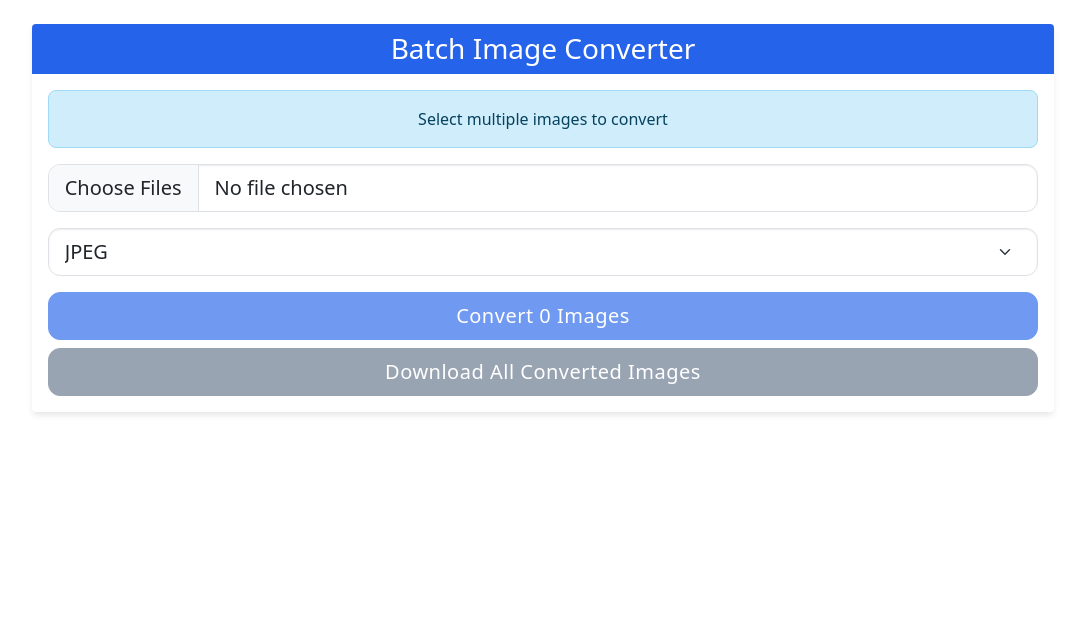
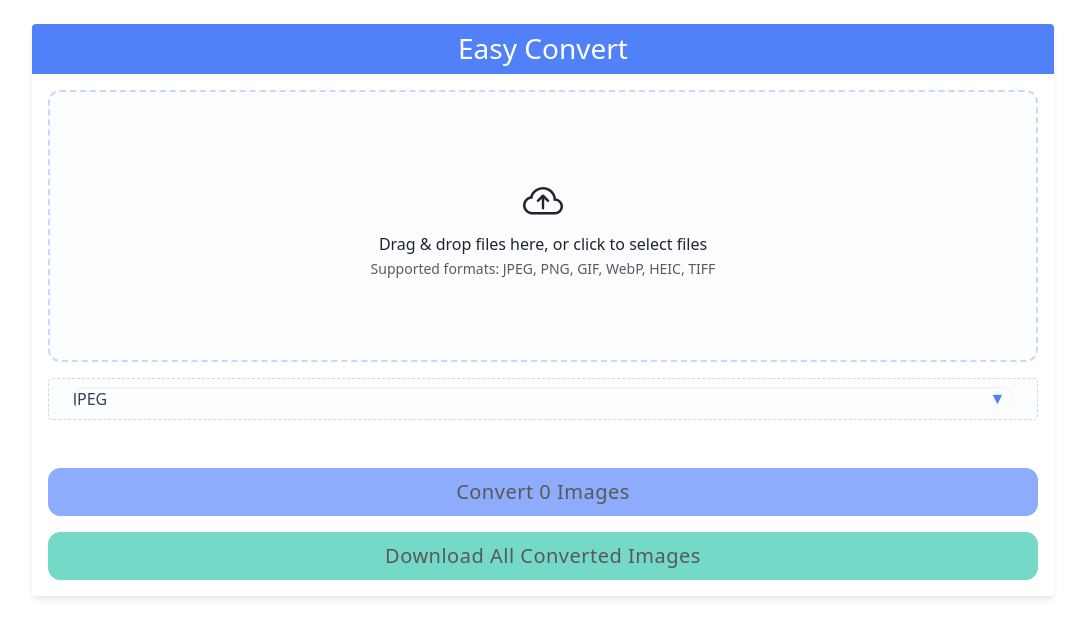
Before and after one commit to AlexMold/gribcov, a Next.js app in the folder apps/photo-converter/: page / in a window 1280 px wide. Shown: the top 638 px of the page, without its empty margins (97-1182 px from the left). Built offline with nearby package versions, Linux system fonts and the light colour scheme.

Commit message:
feat: dropzone

```diff
--- a/apps/photo-converter/package.json
+++ b/apps/photo-converter/package.json
@@ -10,7 +10,9 @@
   },
   "dependencies": {
     "@gribcov/shared": "*",
+    "@types/react-dropzone": "^5.1.0",
     "bootstrap": "^5.3.3",
+    "bootstrap-icons": "^1.11.3",
     "file-saver": "^2.0.5",
     "gifshot": "^0.4.5",
     "heic2any": "^0.0.4",
@@ -19,6 +21,7 @@
     "react": "^18",
     "react-bootstrap": "^2.10.9",
     "react-dom": "^18",
+    "react-dropzone": "^14.3.8",
     "sass": "^1.86.0",
     "utif": "^3.1.0"
   },
--- a/apps/photo-converter/src/components/converter/converter.scss
+++ b/apps/photo-converter/src/components/converter/converter.scss
@@ -1,3 +1,5 @@
+@import "../../styles/variables";
+
 .max-width-100 {
     width: 100%;
     height: 200px;
@@ -14,3 +16,121 @@
     min-height: 300px;
     /* Should match max-height of images */
 }
+
+.dropzone-area {
+    border: 2px dashed rgba($primary, 0.3);
+    border-radius: $border-radius-lg;
+    background-color: rgba($primary, 0.02);
+    transition: all 0.3s ease;
+    cursor: pointer;
+    padding: 2rem;
+    min-height: 200px;
+    display: flex;
+    align-items: center;
+    justify-content: center;
+
+    &:hover {
+        border-color: $primary;
+        background-color: rgba($primary, 0.05);
+    }
+
+    &.active {
+        border-color: $success;
+        background-color: rgba($success, 0.05);
+
+        .drag-active {
+            color: $success;
+
+            i {
+                color: $success;
+                transform: translateY(-5px);
+            }
+        }
+    }
+
+    .upload-content {
+        text-align: center;
+
+        i {
+            font-size: 3rem;
+            color: $primary;
+            margin-bottom: 1rem;
+            transition: transform 0.3s ease;
+        }
+
+        .upload-title {
+            font-size: 1.25rem;
+            font-weight: 500;
+            color: map-get($theme-colors, "gray-700");
+            margin-bottom: 0.5rem;
+        }
+
+        .upload-subtitle {
+            color: map-get($theme-colors, "gray-600");
+            font-size: 0.875rem;
+        }
+
+        .supported-formats {
+            color: map-get($theme-colors, "gray-500");
+            font-size: 0.75rem;
+            margin-top: 1rem;
+        }
+    }
+}
+
+// Use a wrapper around the Form.Select
+.select-area {
+  border: 1px dashed rgba($primary, 0.3);
+  border-radius: $border-radius-s;
+  background-color: rgba($primary, 0.02);
+  transition: all 0.1s ease;
+  cursor: pointer;
+  position: relative;
+  padding: 0.5rem 1.5rem;
+  margin-bottom: 1.5rem;
+
+  // Hover effects similar to dropzone
+  &:hover {
+    border-color: $primary;
+    background-color: rgba($primary, 0.05);
+  }
+
+  // Make the select fill the wrapper
+  select {
+    background: transparent;
+    border: none;
+    outline: none;
+    width: 100%;
+    padding: 0;
+    font-size: 1rem;
+    color: map-get($theme-colors, "gray-700");
+    cursor: pointer;
+
+    // Remove default arrow, add custom icon if desired
+    -webkit-appearance: none;
+    -moz-appearance: none;
+    background-image: none;
+  }
+
+  // Optional: style a custom arrow icon
+  &::after {
+    content: '▼'; // Native Unicode arrow
+    position: absolute;
+    color: $primary;
+    right: 2rem;
+    top: 50%;
+    transform: translateY(-50%);
+    pointer-events: none;
+    font-family: sans-serif; // Use a standard font family
+  }
+}
+
+.remove-btn-image {
+    position: absolute;
+    top: .6rem;
+    right: .6rem;
+}
+
+.card-image {
+    padding: 1.6rem;
+}
--- a/apps/photo-converter/src/components/converter/index.tsx
+++ b/apps/photo-converter/src/components/converter/index.tsx
@@ -15,7 +15,10 @@ import {
   Alert,
   Card,
   Image as BootstrapImage,
+  Modal
 } from "react-bootstrap";
+import { useDropzone } from 'react-dropzone';
+import './converter.scss';
 
 interface ImageFile {
   file: File;
@@ -42,18 +45,25 @@ export const Converter: React.FC = () => {
   const [isUploading, setIsUploading] = useState(false);
   const [uploadProgress, setUploadProgress] = useState(0);
   const [gifPreview, setGifPreview] = useState<string | null>(null);
+  const [selectedImage, setSelectedImage] = useState<string | null>(null);
 
-  const handleFileChange = async (event: React.ChangeEvent<HTMLInputElement>) => {
-    if (event.target.files) {
+  const handleOpenModal = (url: string) => {
+    setSelectedImage(url);
+  };
+
+  const handleCloseModal = () => {
+    setSelectedImage(null);
+  };
+
+  const onDrop = async (acceptedFiles: File[]) => {
     setIsUploading(true);
     setUploadProgress(0);
 
-      const files = Array.from(event.target.files);
-      const total = files.length;
+    const total = acceptedFiles.length;
     let completed = 0;
 
     const newFiles = await Promise.all(
-        files.map(async (file) => {
+      acceptedFiles.map(async (file) => {
         const fileExtension = file.name.split('.').pop()?.toLowerCase();
 
         try {
@@ -92,8 +102,15 @@ export const Converter: React.FC = () => {
     setImages(prev => [...prev, ...newFiles]);
     setIsUploading(false);
     setUploadProgress(0);
-    }
   };
+
+  const { getRootProps, getInputProps, isDragActive } = useDropzone({
+    onDrop,
+    accept: {
+      'image/*': ['.jpg', '.jpeg', '.png', '.gif', '.webp', '.heic', '.heif', '.tiff', '.tif']
+    },
+    multiple: true
+  });
 
   const convertImages = async () => {
     setIsConverting(true);
@@ -180,7 +197,8 @@ export const Converter: React.FC = () => {
         ctx.putImageData(imageData, 0, 0);
       }
       blob = await new Promise<Blob | null>((resolve) => {
-        canvas.toBlob((b) => resolve(b), format);
+        // Pass a quality argument to compress
+        canvas.toBlob((b) => resolve(b), format, 0.7);
       });
     } else {
       const img = await loadImage(file);
@@ -192,7 +210,8 @@ export const Converter: React.FC = () => {
         ctx.drawImage(img, 0, 0);
       }
       blob = await new Promise<Blob | null>((resolve) => {
-        canvas.toBlob((b) => resolve(b), format);
+        // Pass a quality argument to compress
+        canvas.toBlob((b) => resolve(b), format, 0.7);
       });
     }
 
@@ -323,32 +342,68 @@ export const Converter: React.FC = () => {
     saveAs(zipBlob, `converted-images.zip`);
   };
 
+  // Add this function inside your component
+  const handleDeleteImage = (previewUrl: string) => {
+    setSelectedImage(null); // Close modal if open
+
+    setImages((prevImages) => {
+      // Find the image to remove
+      const imageToDelete = prevImages.find((img) => img.preview === previewUrl);
+
+      if (imageToDelete) {
+        // Create a copy of the array without the deleted image
+        const newImages = prevImages.filter((img) => img.preview !== previewUrl);
+
+        // Schedule URL cleanup for next tick after state update
+        requestAnimationFrame(() => {
+          URL.revokeObjectURL(imageToDelete.preview);
+          if (imageToDelete.converted) {
+            URL.revokeObjectURL(imageToDelete.converted.url);
+          }
+        });
+
+        return newImages;
+      }
+
+      return prevImages;
+    });
+  };
+
   return (
     <Container fluid className="p-4">
       <Row className="justify-content-center">
         <Col xs={12} lg={10}>
           <Card className="shadow">
             <Card.Header className="text-center bg-primary text-white">
-              <h3 className="mb-0">Batch Image Converter</h3>
+              <h3 className="mb-0">Easy Convert</h3>
             </Card.Header>
 
             <Card.Body>
-              <Alert variant="info" className="text-center">
-                Select multiple images to convert
-              </Alert>
+              <Form className="mb-4">
+                <div
+                  {...getRootProps()}
+                  className={`dropzone-area mb-3 ${isDragActive ? 'active' : ''}`}
+                >
+                  <input {...getInputProps()} />
+                  <div className="text-center p-5">
+                    {isDragActive ? (
+                      <div className="drag-active">
+                        <i className="bi bi-cloud-arrow-down-fill fs-1"></i>
+                        <p className="mb-0">Drop the files here ...</p>
+                      </div>
+                    ) : (
+                      <div>
+                        <i className="bi bi-cloud-arrow-up fs-1"></i>
+                        <p className="mb-0">Drag & drop files here, or click to select files</p>
+                        <small className="text-muted">
+                          Supported formats: JPEG, PNG, GIF, WebP, HEIC, TIFF
+                        </small>
+                      </div>
+                    )}
+                  </div>
+                </div>
 
-              <Form className="mb-4">
-                <Form.Group className="mb-3">
-                  <Form.Control
-                    type="file"
-                    accept="image/*"
-                    onChange={handleFileChange}
-                    multiple
-                    size="lg"
-                  />
-                </Form.Group>
-
-                <Form.Group className="mb-3">
+                <div className="select-area mb-5">
                   <Form.Select
                     value={outputFormat}
                     onChange={(e) => setOutputFormat(e.target.value)}
@@ -357,9 +412,9 @@ export const Converter: React.FC = () => {
                     <option value="image/jpeg">JPEG</option>
                     <option value="image/png">PNG</option>
                     <option value="image/webp">WebP</option>
-                    <option value="image/gif">GIF (static)</option>
+                    <option value="image/gif">GIF</option>
                   </Form.Select>
-                </Form.Group>
+                </div>
 
                 <div className="d-grid">
                   <Button
@@ -372,7 +427,7 @@ export const Converter: React.FC = () => {
                   </Button>
                 </div>
 
-                <div className="d-grid mt-2">
+                <div className="d-grid mt-3">
                   <Button
                     variant="secondary"
                     size="lg"
@@ -434,67 +489,82 @@ export const Converter: React.FC = () => {
                   </Col>
                 ) : (
                   // Show regular grid of images for other formats
-                  images.map((img, index) => (
-                    <Col xs={12} md={6} lg={4} key={`${img.file.lastModified}-${img.file.name}`}>
-                      <Card>
-                        <Card.Header className="d-flex justify-content-between align-items-center">
+                  images.map((img) => (
+                    <Col xs={12} key={`${img.file.name}-${img.file.lastModified}`} className="mb-1">
+                      <Card className="card-image">
+                        <div className="d-flex align-items-center justify-content-between pr-4">
+                          {/* Left: Original image preview */}
+                          <div
+                            style={{ width: '80px', height: '80px', cursor: 'pointer' }}
+                            onClick={() => handleOpenModal(img.preview)}
+                          >
+                            <img
+                              src={img.preview}
+                              alt="Original"
+                              style={{ width: '100%', height: '100%', objectFit: 'contain' }}
+                            />
+                          </div>
+
+                          {/* Middle: File info */}
+                          <div className="mx-2 flex-grow-1">
                             <small className="text-muted">{img.file.name}</small>
+                            <div>
+                              <small>
+                                {img.file.type?.replace('image/', '').toLocaleUpperCase()} - {(img.file.size / 1024).toFixed(2)} KB
+                              </small>
+                            </div>
+                            {img.error && <div className="text-danger">{img.error}</div>}
+                          </div>
+
+                          {/* Right: Converted image preview */}
+                          {img.converted ? (
+                            <div
+                              style={{ width: '80px', height: '80px', cursor: 'pointer' }}
+                              onClick={() => handleOpenModal(img.converted!.url)}
+                            >
+                              <img
+                                src={img.converted.url}
+                                alt="Converted"
+                                style={{ width: '100%', height: '100%', objectFit: 'contain' }}
+                              />
+                            </div>
+                          ) : (
+                            <small className="text-muted">Not converted</small>
+                          )}
+
+                          {/* Delete Button */}
                           <Button
                             variant="link"
-                            className="p-0 text-danger text-decoration-none"
-                            onClick={() => {
-                              URL.revokeObjectURL(img.preview);
-                              if (img.converted) URL.revokeObjectURL(img.converted.url);
-                              setImages(prev => prev.filter((_, i) => i !== index));
-                            }}
+                            size='sm'
+                            className="p-0 text-danger text-decoration-none remove-btn-image"
+                            onClick={() => handleDeleteImage(img.preview)}
                           >
                             ✕
                           </Button>
-                        </Card.Header>
-                        <Card.Body>
-                          <div className="d-flex gap-2">
-                            <div className="w-50">
-                              <small className="d-block text-muted mb-1">Original</small>
-                              <BootstrapImage
-                                src={img.preview}
-                                alt="Original"
-                                fluid
-                                className="max-width-100"
-                              />
                         </div>
-                            {img.converted && (
-                              <div className="w-50">
-                                <small className="d-block text-muted mb-1">Converted</small>
-                                <BootstrapImage
-                                  src={img.converted.url}
-                                  alt="Converted"
-                                  fluid
-                                  className="max-width-100"
-                                />
-                                <Button
-                                  as="a"
-                                  href={img.converted.url}
-                                  download={`${img.file.name.split('.')[0]}.${outputFormat.split('/')[1]}`}
-                                  variant="success"
-                                  size="sm"
-                                  className="mt-2 w-100"
-                                >
-                                  Download
-                                </Button>
-                              </div>
-                            )}
-                          </div>
-                          {img.error && (
-                            <Alert variant="danger" className="mt-2 mb-0">
-                              {img.error}
-                            </Alert>
-                          )}
-                        </Card.Body>
                       </Card>
                     </Col>
                   ))
                 )}
               </Row>
+
+              {/* Modal for enlarged preview */}
+              <Modal size="xl" show={!!selectedImage} onHide={handleCloseModal} centered>
+                <Modal.Body className="text-center">
+                  {selectedImage && (
+                    <img
+                      src={selectedImage}
+                      alt="Preview"
+                      style={{ maxWidth: '100%', maxHeight: '80vh', objectFit: 'contain' }}
+                    />
+                  )}
+                </Modal.Body>
+                <Modal.Footer>
+                  <Button variant="secondary" size='sm' onClick={handleCloseModal}>
+                    Close
+                  </Button>
+                </Modal.Footer>
+              </Modal>
             </Card.Body>
           </Card>
         </Col>
--- /dev/null
+++ b/apps/photo-converter/src/styles/_variables.scss
@@ -0,0 +1,56 @@
+/* The following block can be included in a custom.scss */
+
+// Softer color variables
+$primary: #5181f9;     // Softer blue
+$secondary: #2ac6aa;   // Softer gray
+$success: #4fd0ab;     // Softer emerald
+$info: #45c4e7;        // Softer sky
+$warning: #ffc466;     // Softer amber
+$danger: #ff7a7a;      // Softer red
+$light: #f7fafc;       // Softer gray
+$dark: #1c2027;        // Softer dark gray
+
+// Button border radius overrides
+$btn-border-radius-lg: .75rem;   // Large button radius
+$btn-border-radius: 0.5rem;         // Default button radius
+$btn-border-radius-sm: 0.25rem;   // Small button radius
+
+// Custom spacing and other variables
+$border-radius: 0.5rem;
+$border-radius-lg: 0.75rem;
+$border-radius-s: 0.25rem;
+$box-shadow: 0 4px 6px -1px rgb(0 0 0 / 0.1);
+$enable-shadows: true;
+
+// Theme colors map
+$theme-colors: (
+  "primary": $primary,
+  "secondary": $secondary,
+  "success": $success,
+  "info": $info,
+  "warning": $warning,
+  "danger": $danger,
+  "light": $light,
+  "dark": $dark,
+  "gray-100": #f1f5f9,
+  "gray-200": #e2e8f0,
+  "gray-300": #cbd5e1,
+  "gray-400": #94a3b8,
+  "gray-500": #64748b,
+  "gray-600": #475569,
+  "gray-700": #334155,
+  "gray-800": #1e293b,
+  "gray-900": #0f172a,
+);
+
+// Custom component overrides
+$card-border-width: 0;
+$card-border-radius: $border-radius-s;
+$card-box-shadow: $box-shadow;
+
+$input-btn-padding-y: 0.75rem;
+$input-btn-padding-x: 1.5rem;
+$input-btn-border-radius: $border-radius-s;
+
+$btn-font-weight: 500;
+$btn-box-shadow: $box-shadow;
--- a/apps/photo-converter/src/styles/global.scss
+++ b/apps/photo-converter/src/styles/global.scss
@@ -1,57 +1,8 @@
-/* The following block can be included in a custom.scss */
-
-// Custom color variables
-$primary: #2563eb;     // Rich blue
-$secondary: #64748b;   // Slate gray
-$success: #10b981;     // Emerald green
-$info: #0ea5e9;        // Sky blue
-$warning: #f59e0b;     // Amber
-$danger: #ef4444;      // Red
-$light: #f8fafc;       // Light gray
-$dark: #1e293b;        // Dark slate
-
-// Custom spacing and other variables
-$border-radius: 0.5rem;
-$border-radius-lg: 0.75rem;
-$border-radius-s: 0.25rem;
-$box-shadow: 0 4px 6px -1px rgb(0 0 0 / 0.1);
-$enable-shadows: true;
-
-// Theme colors map
-$theme-colors: (
-  "primary": $primary,
-  "secondary": $secondary,
-  "success": $success,
-  "info": $info,
-  "warning": $warning,
-  "danger": $danger,
-  "light": $light,
-  "dark": $dark,
-  "gray-100": #f1f5f9,
-  "gray-200": #e2e8f0,
-  "gray-300": #cbd5e1,
-  "gray-400": #94a3b8,
-  "gray-500": #64748b,
-  "gray-600": #475569,
-  "gray-700": #334155,
-  "gray-800": #1e293b,
-  "gray-900": #0f172a,
-);
-
-// Custom component overrides
-$card-border-width: 0;
-$card-border-radius: $border-radius-s;
-$card-box-shadow: $box-shadow;
-
-$input-btn-padding-y: 0.75rem;
-$input-btn-padding-x: 1.5rem;
-$input-btn-border-radius: $border-radius-s;
-
-$btn-font-weight: 500;
-$btn-box-shadow: $box-shadow;
-
+@import "variables";
 // Import Bootstrap SCSS
 @import "~bootstrap/scss/bootstrap";
+// Import Bootstrap Icons
+@import url("https://cdn.jsdelivr.net/npm/bootstrap-icons@1.11.3/font/bootstrap-icons.css");
 
 // Custom utility classes
 .shadow-sm {
```
Also changed, not shown: 1 other file (tests, documents, lock files or other folders). Lines whose indentation alone changed are shown as unchanged.
